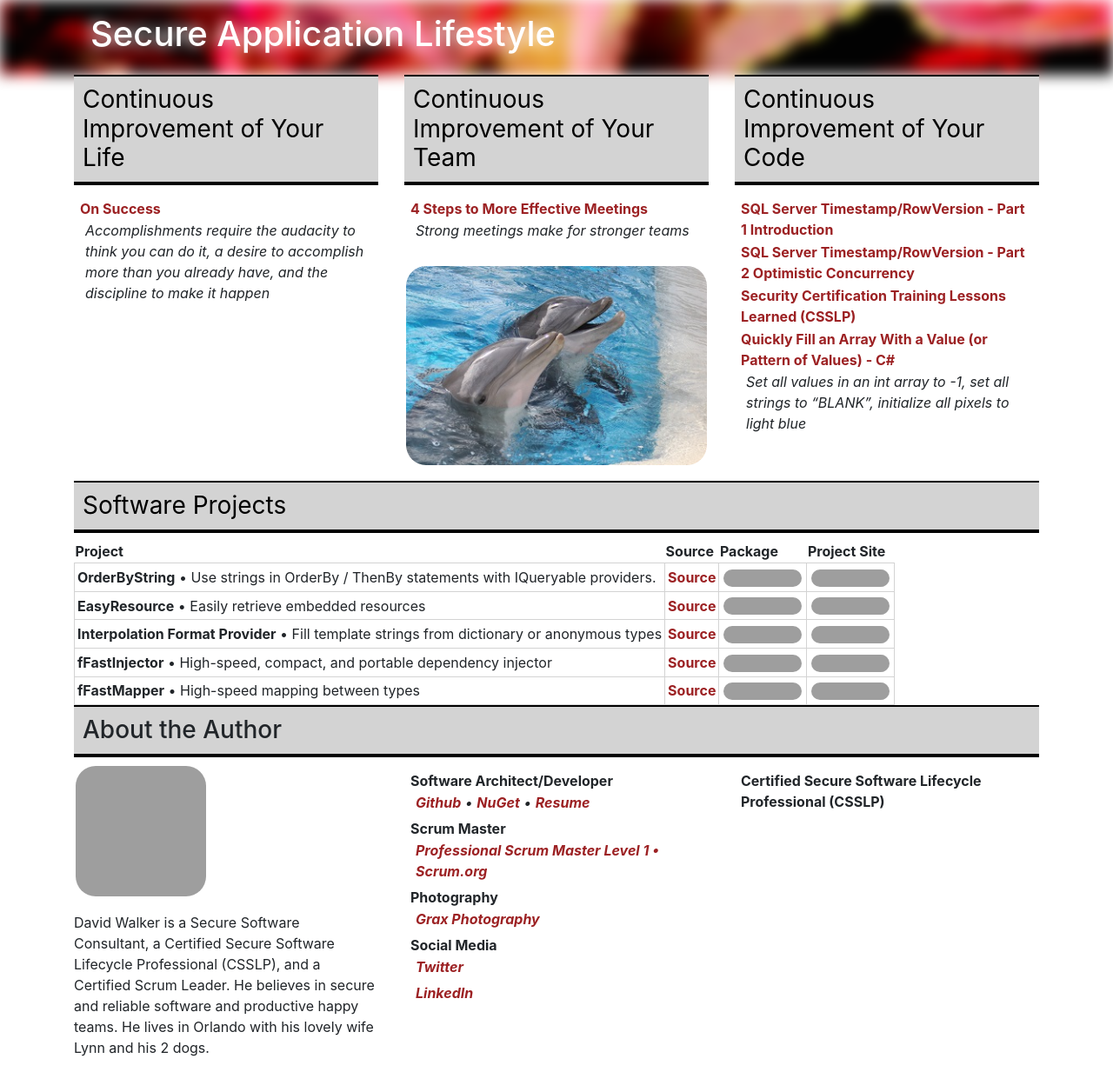
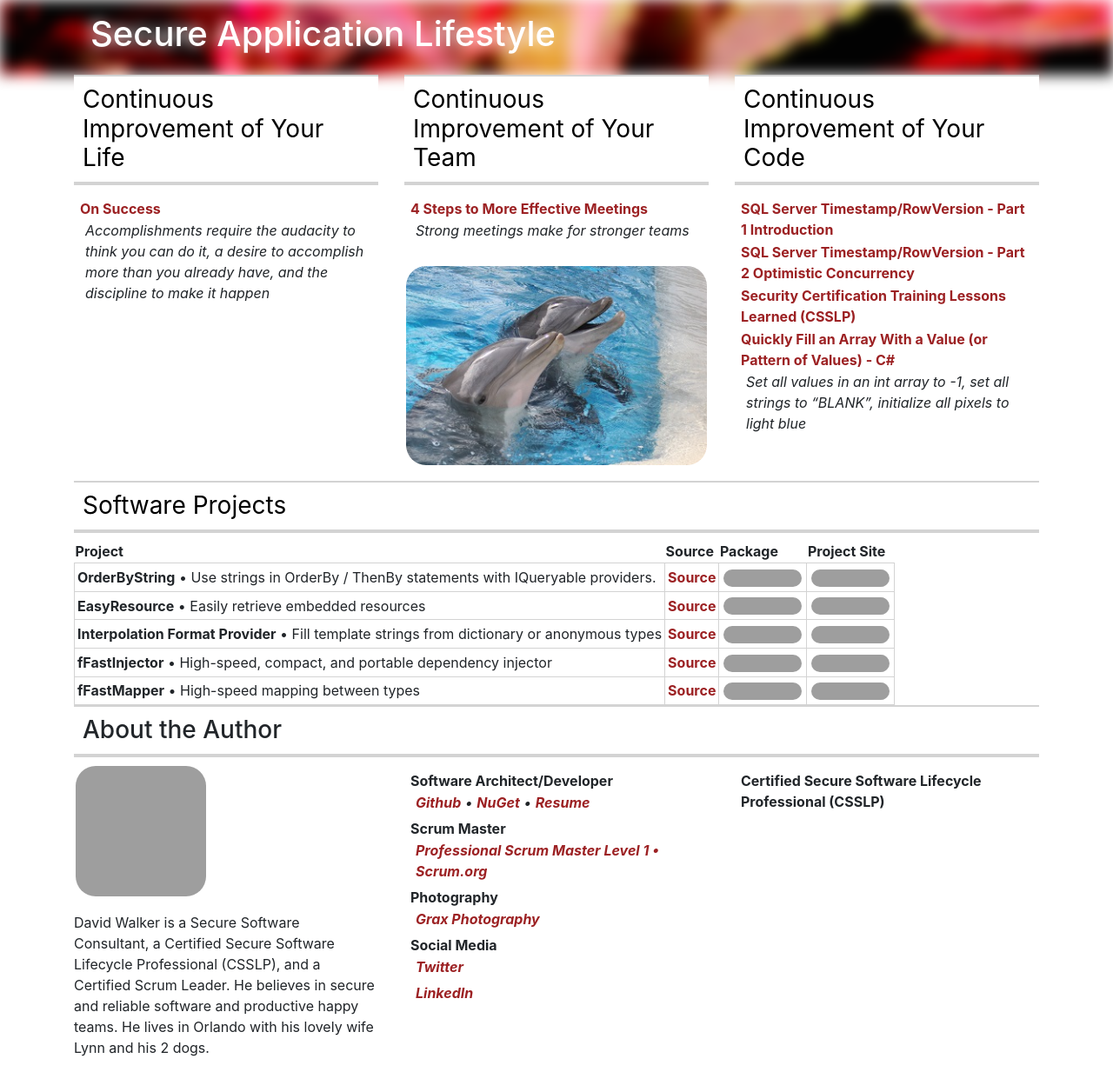
Before and after one commit to Grax32/Grax32.github.io, a Jekyll site: the page built from home-page-2019.md, in a window 1280 px wide. Shown: the whole page at 87% size. Built offline with Jekyll 4.4.1, drawn with Linux system fonts in a browser that asks for light colours; nearby versions of some CDN libraries; a script that is not in the unit is left out; grey boxes are pictures that could not be loaded.

Commit message:
Update 10 PM

```diff
--- a/_layouts/home-page-2019.html
+++ b/_layouts/home-page-2019.html
@@ -26,6 +26,7 @@
                 background-size: cover;
                 filter: blur(8px);
                 z-index: -1;
+                margin-bottom: 15px;
             }
 
         a {
@@ -61,8 +62,8 @@
             }
 
         h2, h3, h4, h5, h6 {
-            background-color: lightgray;
-            border: 0 solid black;
+            background-color: white;
+            border: 0 solid lightgray;
             border-top-width: 2px;
             border-bottom-width: 4px;
             padding-left: 8px;
```
